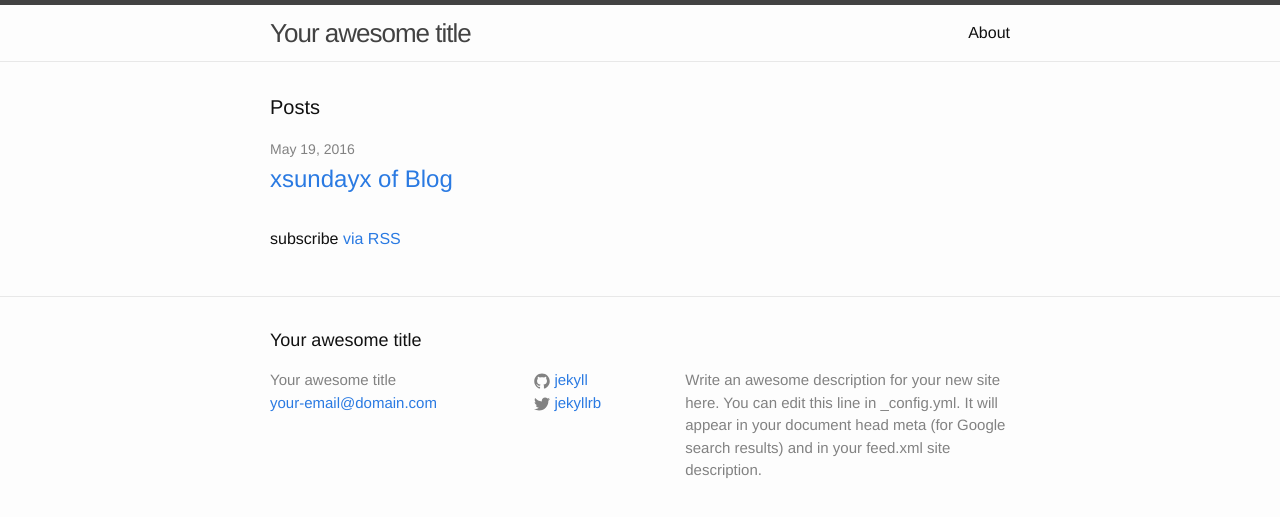
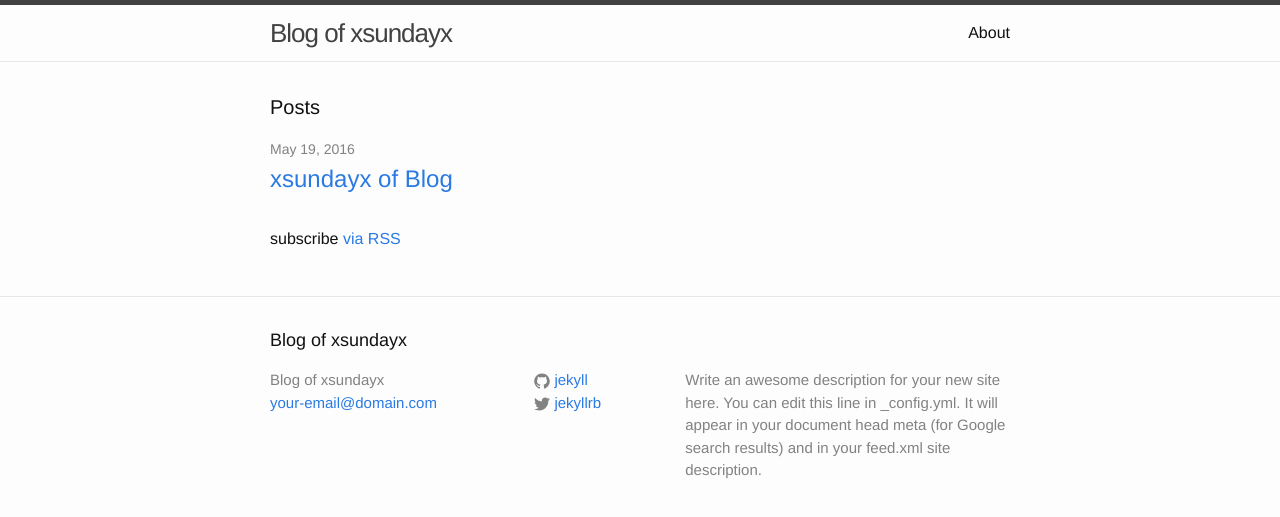
Before and after one commit to xsundayx/xsundayx.github.com, a Jekyll site: the page built from index.html, in a window 1280 px wide. Shown: the top 517 px of the page. Built offline with Jekyll 4.4.1, drawn with Linux system fonts in a browser that asks for light colours.

Commit message:
Update _config.yml

```diff
--- a/_config.yml
+++ b/_config.yml
@@ -6,7 +6,7 @@
 # 'jekyll serve'. If you change this file, please restart the server process.
 
 # Site settings
-title: Your awesome title
+title: Blog of xsundayx
 email: your-email@domain.com
 description: > # this means to ignore newlines until "baseurl:"
   Write an awesome description for your new site here. You can edit this
```
